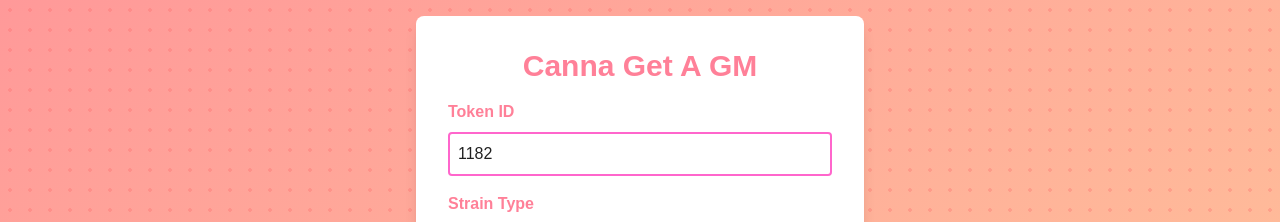
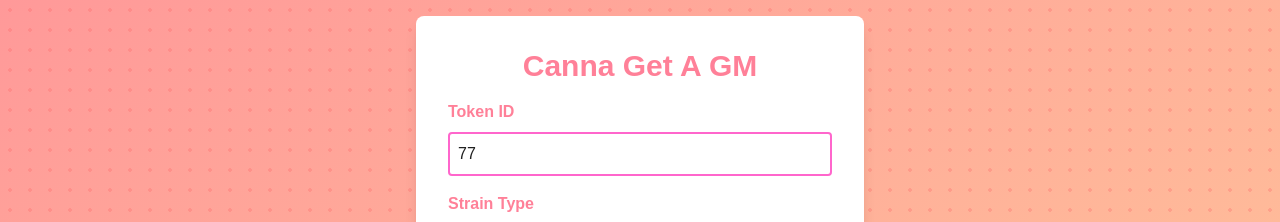
Before and after one commit to digidreamoor/canna-get-a-gm, a Next.js app: page / in a window 1280 px wide. Shown: the top 222 px of the page. Built offline with nearby package versions, Linux system fonts and the light colour scheme; no server answers.

Commit message:
Update page.tsx default tokenid

```diff
--- a/app/page.tsx
+++ b/app/page.tsx
@@ -31,7 +31,7 @@ async function getNFTImageUrl(tokenId: string) {
 }
 
 export default function Home() {
-  const [tokenId, setTokenId] = useState("1182");
+  const [tokenId, setTokenId] = useState("77");
   const [overlay, setOverlay] = useState("None");
   const [baseImageUrl, setBaseImageUrl] = useState<string | null>(null);
   const [error, setError] = useState<string | null>(null);
```
